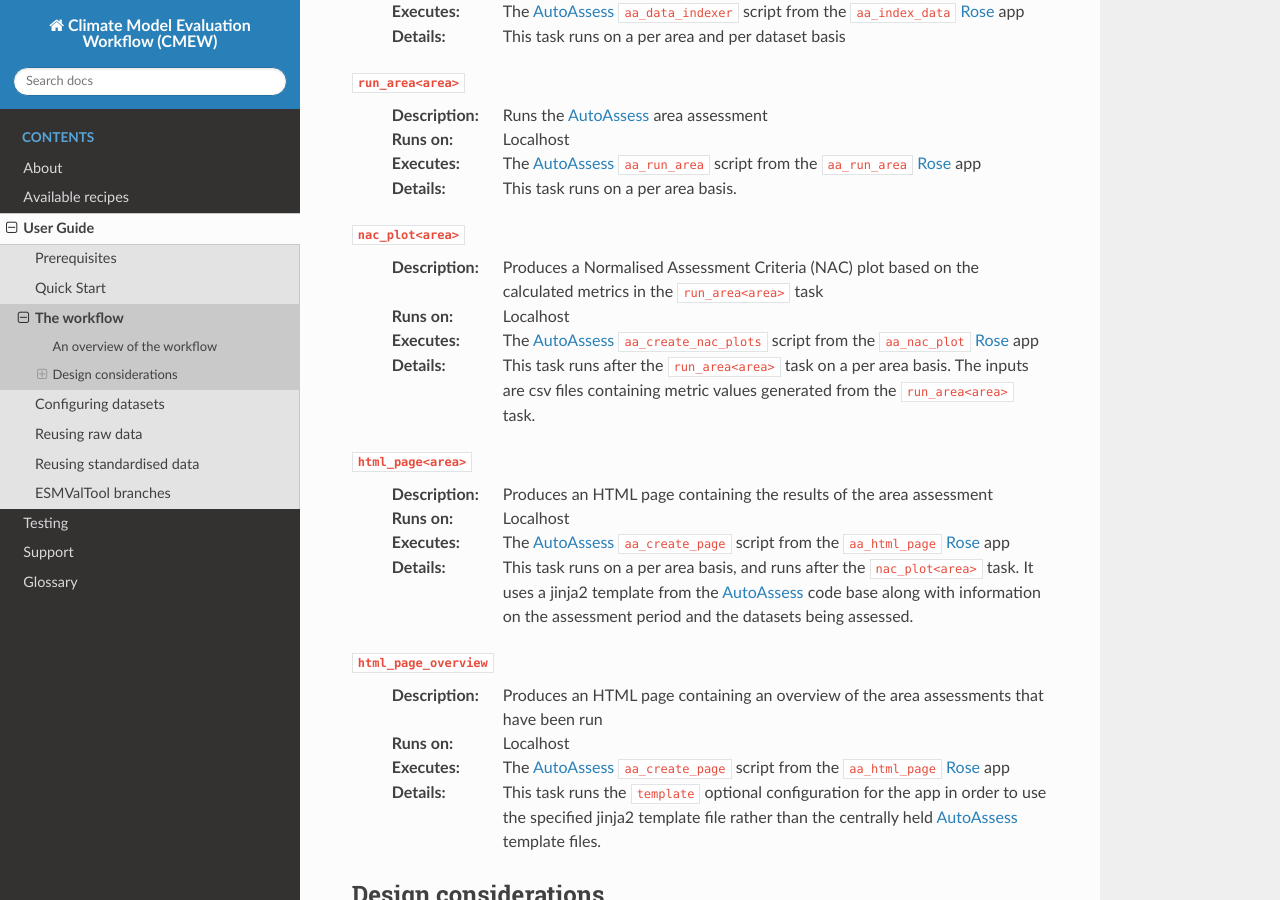
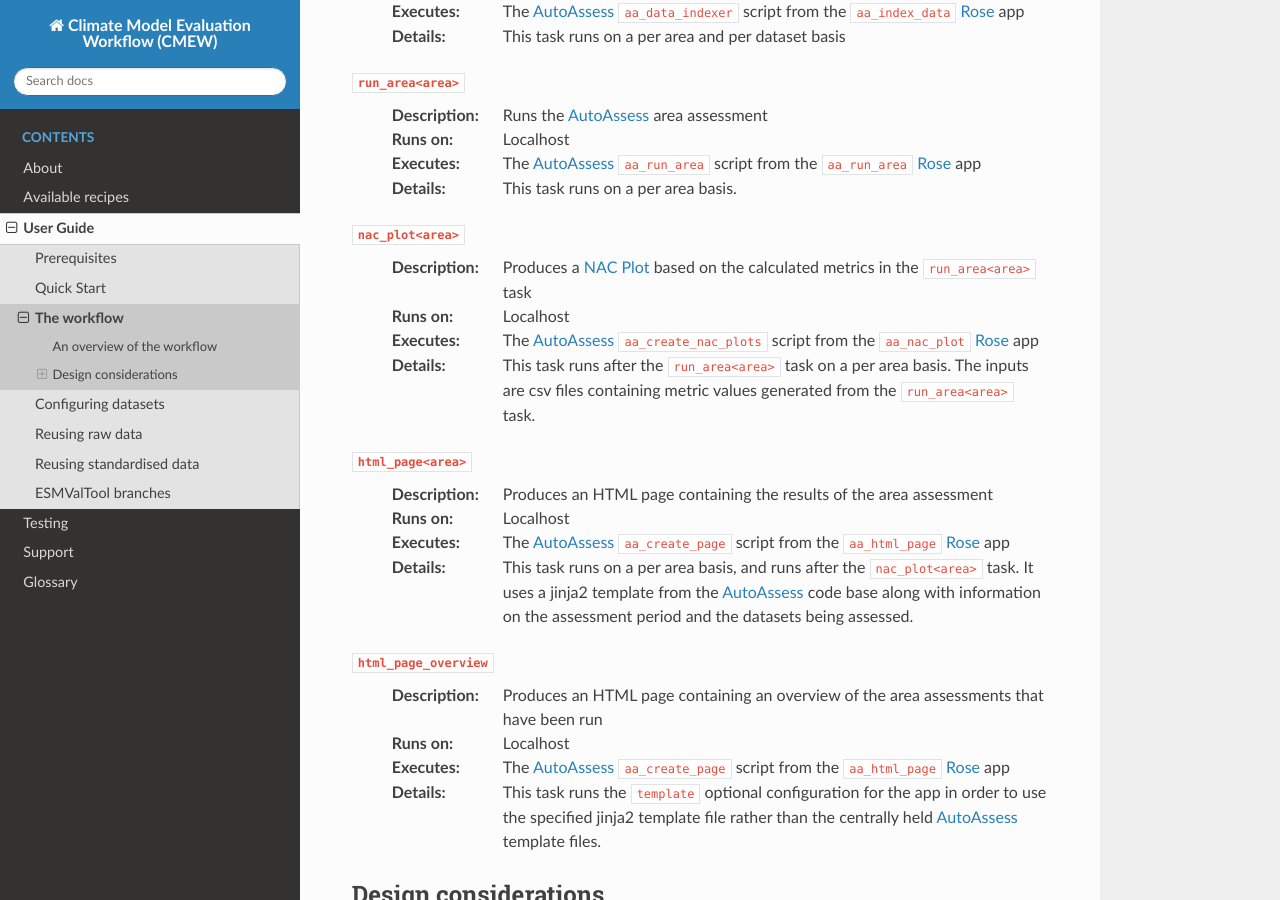
Before and after one commit to MetOffice/CMEW, a Sphinx documentation site: the page built from doc/source/user_guide/workflow.rst, in a window 1280 px wide and 900 px high, scrolled down 3175 px. Built offline with Sphinx 7.4.7 and the Read the Docs theme 3.1.0, drawn with Linux system fonts in a browser that asks for light colours.

Commit message:
#84. Added link from workflow documentation.

```diff
--- a/doc/source/user_guide/workflow.rst
+++ b/doc/source/user_guide/workflow.rst
@@ -206,8 +206,8 @@ The |AutoAssess| assessments use the following steps:
 
 ``nac_plot<area>``
   :Description:
-     Produces a Normalised Assessment Criteria (NAC) plot based on the calculated
-     metrics in the ``run_area<area>`` task
+     Produces a |NAC plot| based on the calculated metrics in the
+     ``run_area<area>`` task
   :Runs on:
      Localhost
   :Executes:
```
